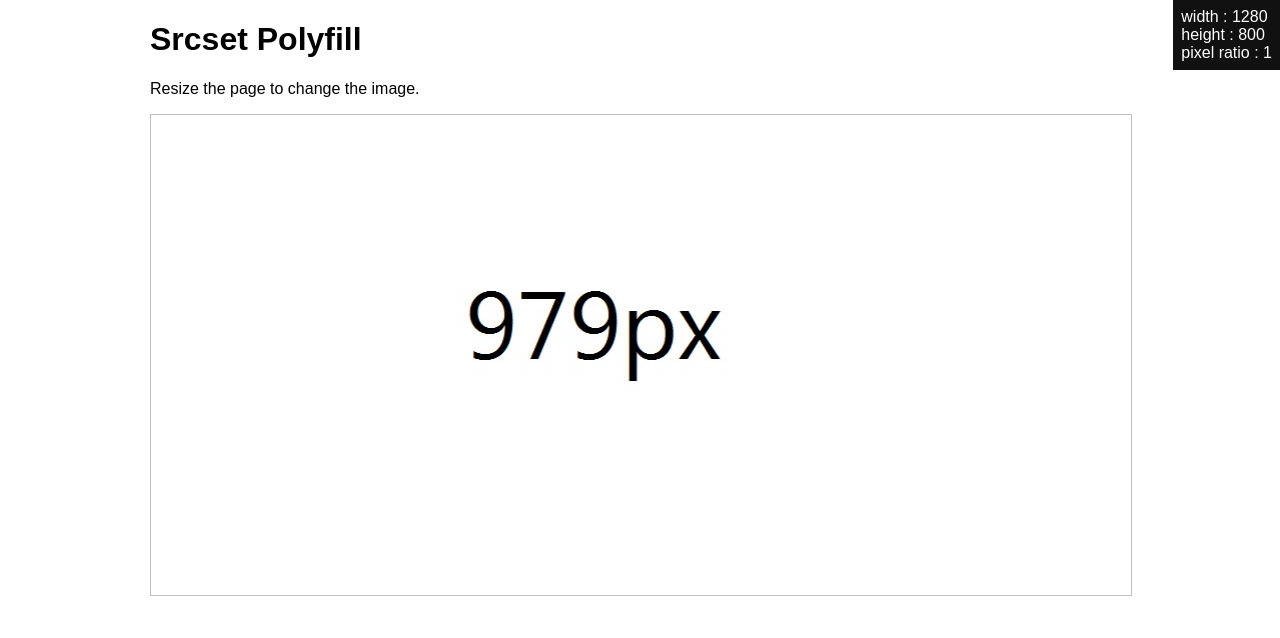
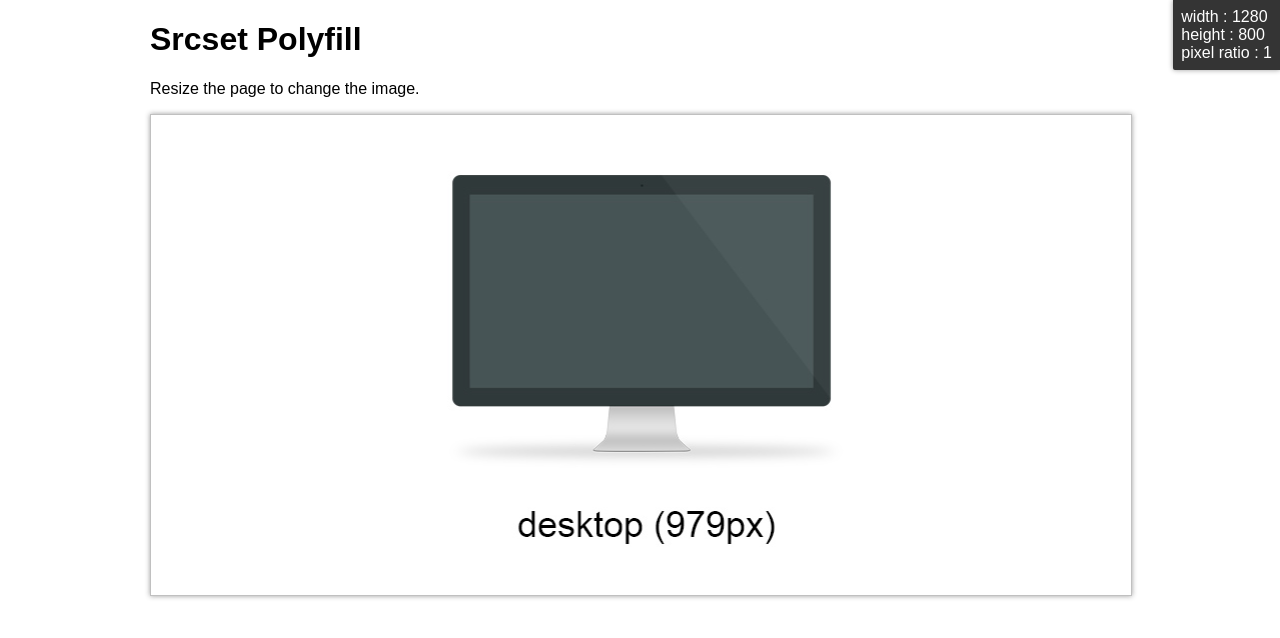
Before and after one commit to JimBobSquarePants/srcset-polyfill, a plain HTML site: page demo/demo.html in a window 1280 px wide. Drawn offline with Linux system fonts and the light colour scheme.

Commit message:
Add licence, tidy up demo

```diff
--- a/debug.js
+++ b/demo/debug.js
@@ -2,14 +2,13 @@
 
     // Detect retina display
     // http: //www.quirksmode.org/blog/archives/2012/06/devicepixelrati.html
-    // http://stackoverflow.com/questions/16383503/window-devicepixelratio-does-not-work-in-ie-10-mobile
-    var pixelRatio = (w.devicePixelRatio || Math.round(w.screen.availWidth / (w.innerWidth || d.documentElement.clientWidth)) || 1.0),
-        debug = document.getElementById("debug");
+    var debug = document.getElementById("debug");
 
     var getViewPortDetails = function () {
 
         var width = w.innerWidth || d.documentElement.clientWidth,
-            height = w.innerHeight || d.documentElement.clientHeight;
+            height = w.innerHeight || d.documentElement.clientHeight,
+            pixelRatio = w.devicePixelRatio || 1.0;
 
         var markup = "width : " + width + "<br/>" +
                      "height : " + height + "<br/>" +
--- a/demo.html
+++ b/demo/demo.html
@@ -13,8 +13,11 @@
         }
 
         img {
-            max-width: 100%; /*make images responsive*/
+            max-width: 100%;
             border: solid 1px #c0c0c0;
+            -webkit-box-shadow: 0 0 5px rgba(50, 50, 50, 0.48);
+            -moz-box-shadow: 0 0 5px rgba(50, 50, 50, 0.48);
+            box-shadow: 0 0 5px rgba(50, 50, 50, 0.48);
         }
 
         .main {
@@ -27,9 +30,13 @@
             position: absolute;
             right: 0;
             top: 0;
-            background: #111;
+            background: #343434;
             color: #fff;
             padding: .5em;
+            border-radius: 0 0 0 2px;
+            -webkit-box-shadow: 0 0 5px rgba(50, 50, 50, 0.48);
+            -moz-box-shadow: 0 0 5px rgba(50, 50, 50, 0.48);
+            box-shadow: 0 0 5px rgba(50, 50, 50, 0.48);
         }
     </style>
 </head>
@@ -38,9 +45,9 @@
     <div class="main">
         <h1>Srcset Polyfill</h1>
         <p>Resize the page to change the image.</p>
-        <img src="assets/image-480px.jpg" srcset="assets/image-480px.jpg 480w, assets/image-480px-2x.jpg 480w 2x, assets/image-768px.jpg 768w, assets/image-979px.jpg 979w" alt="srcset example" />
+        <img src="assets/mobile.jpg" srcset="assets/mobile.jpg 480w, assets/mobile-hd.jpg 480w 2x, assets/tablet.jpg 768w, assets/desktop.jpg 979w" alt="srcset example" />
     </div>
-    <script src="img.srcset.polyfill.js"></script>
+    <script src="../img.srcset.polyfill.js"></script>
     <script src="debug.js"></script>
 </body>
 </html>
--- a/img.srcset.polyfill.js
+++ b/img.srcset.polyfill.js
@@ -2,10 +2,12 @@
  * An image srcset polyfill that provides fallback behaviour for browsers
  * that do not support the srcset attribute.
  *
- * Copyright 2013 James South
+ * Copyright (c) James South
  *
- * Twitter: http://twitter.com/james_m_south
+ * Twitter:  http://twitter.com/James_M_South
  * Github: https://github.com/JimBobSquarePants/srcset-polyfill
+ * Licensed under the Apache License v2.0.
+ * http://www.apache.org/licenses/LICENSE-2.0.html
  *
  * Supports the current syntax as defined below.
  *
@@ -34,8 +36,7 @@
 
         // Detect retina display
         // http: //www.quirksmode.org/blog/archives/2012/06/devicepixelrati.html
-        // http://stackoverflow.com/questions/16383503/window-devicepixelratio-does-not-work-in-ie-10-mobile
-        this.pixelRatio = (w.devicePixelRatio || Math.round(w.screen.availWidth / this.width) || 1.0);
+        this.pixelRatio = w.devicePixelRatio ||  1.0;
     };
 
     var SrcSet = function (viewport) {
```
Also changed, not shown: APACHE-2.0-LICENSE.txt (added, +13 -0 lines), README.md, assets/image-480px-2x.jpg (deleted), assets/image-480px.jpg (deleted), assets/image-768px.jpg (deleted), assets/image-979px.jpg (deleted), demo/assets/desktop.jpg (added), demo/assets/mobile-hd.jpg (added), demo/assets/mobile.jpg (added), demo/assets/tablet.jpg (added).
